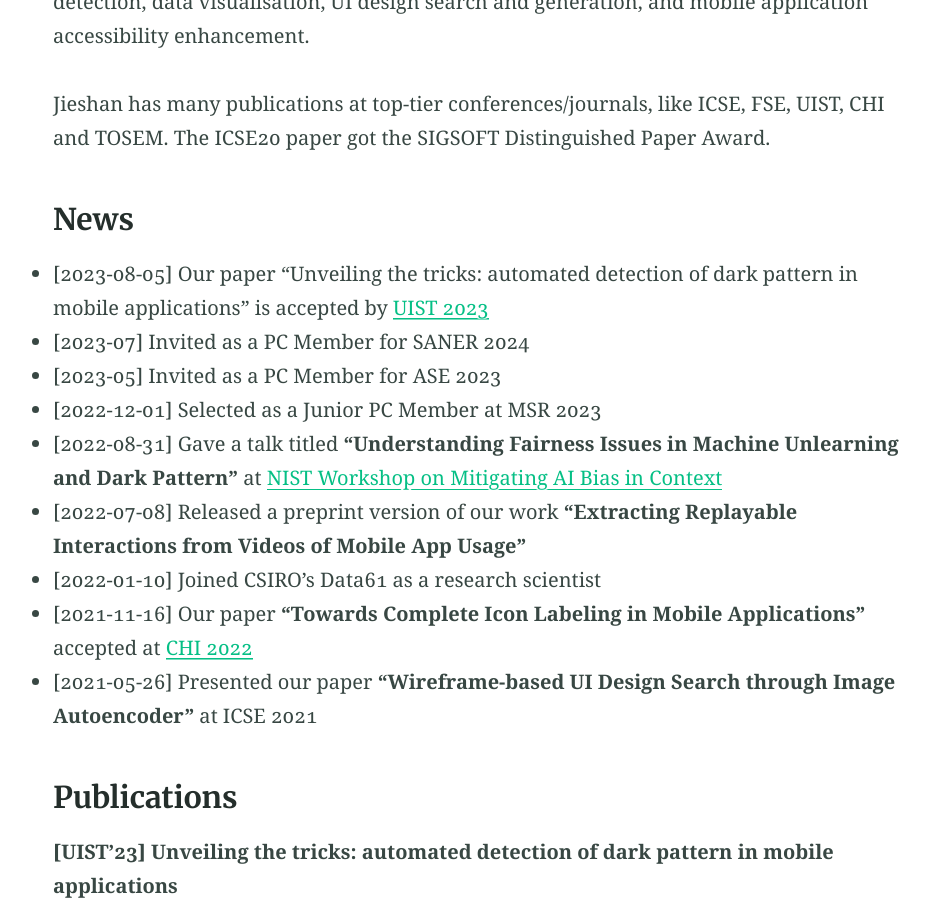
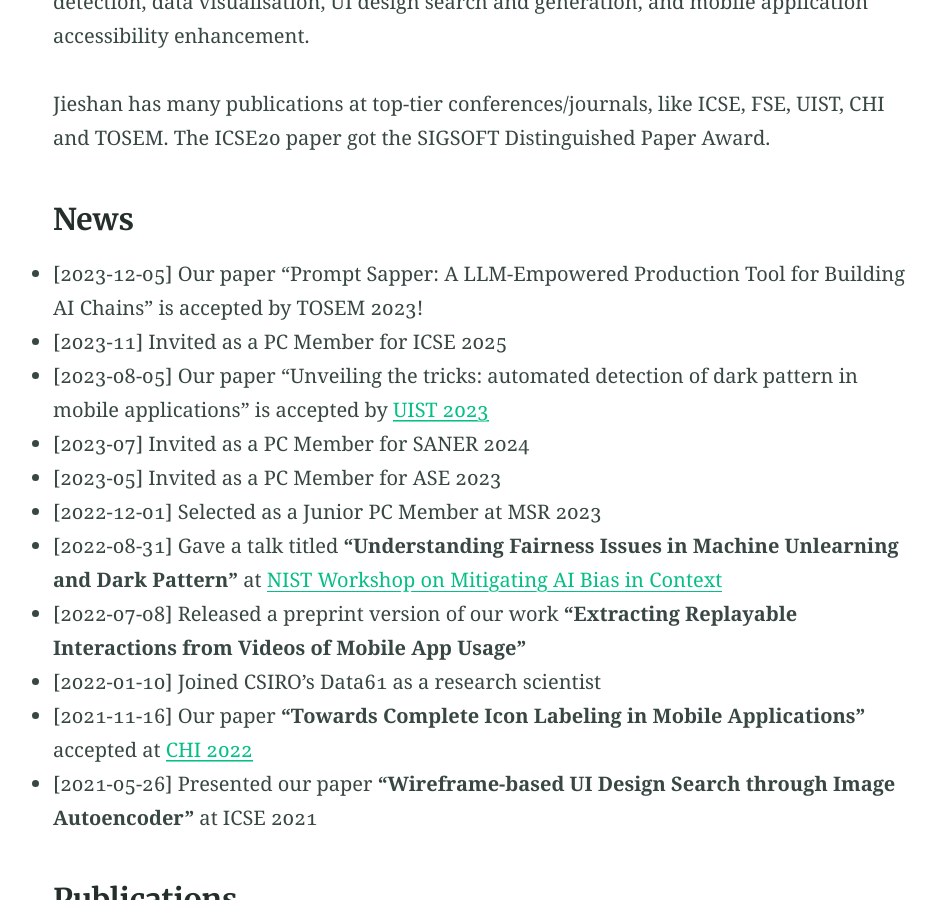
Before and after one commit to chenjshnn/chenjshnn.github.io, a Jekyll site: the page built from index.md, in a window 1280 px wide and 900 px high, scrolled down 836 px. Shown: the whole window, without its empty margins (155-1091 px from the left). Built offline with Jekyll 4.4.1, drawn with Linux system fonts in a browser that asks for light colours; some of the changed text lies outside the part shown.

Commit message:
Update index.md

```diff
--- a/index.md
+++ b/index.md
@@ -22,6 +22,8 @@ Jieshan has many publications at top-tier conferences/journals, like ICSE, FSE,
 
 
 ### News
+- [2023-12-05] Our paper "Prompt Sapper: A LLM-Empowered Production Tool for Building AI Chains" is accepted by TOSEM 2023!
+- [2023-11] Invited as a PC Member for ICSE 2025
 - [2023-08-05] Our paper "Unveiling the tricks: automated detection of dark pattern in mobile applications" is accepted by [UIST 2023](https://uist.acm.org/2023/)
 - [2023-07] Invited as a PC Member for SANER 2024
 - [2023-05] Invited as a PC Member for ASE 2023
@@ -35,6 +37,10 @@ Jieshan has many publications at top-tier conferences/journals, like ICSE, FSE,
 
 ### Publications
 
+**[TOSEM'23] Prompt Sapper: A LLM-Empowered Production Tool for Building AI Chains** <br />
+Yu Cheng, **Jieshan Chen**, Qing Huang, Zhenchang Xing, Xiwei Xu, Qinghua Lu <br />
+June 2023 · [PDF](https://arxiv.org/pdf/2306.12028) · [Tool](https://www.aichain.online/)
+
 **[UIST'23] Unveiling the tricks: automated detection of dark pattern in mobile applications** <br />
 ***Jieshan Chen***, Jiamou Sun, Sidong Feng, Zhenchang Xing, Qinghua Lu and Chunyang Chen <br />
 [Official](https://dl.acm.org/doi/10.1145/3586183.3606783) · [PDF](https://arxiv.org/pdf/2308.05898.pdf) · [Dataset](https://zenodo.org/records/8126443) · Acceptance Rate 25% (121/483)
@@ -76,6 +78,7 @@ Guibin Chen, Deheng Ye, Zhenchang Xing, ***Jieshan Chen***, and Erik Cambria. <b
 ### Service
 
 **Program Committee** <br />
+· International Conference on Software Engineering (ICSE'25) <br />
 · IEEE International Conference on Software Analysis, Evolution and Reengineering (SANER'24 ERA Track) <br />
 · ACM Joint European Software Engineering Conference and Symposium on the Foundations of Software Engineering (ESEC/FSE 2023-SRC Track) <br />
 · IEEE/ACM International Conference on Automated Software Engineering (ASE'23) <br />
```
Also changed, not shown: other parts of index.md (+0 -4 lines).
